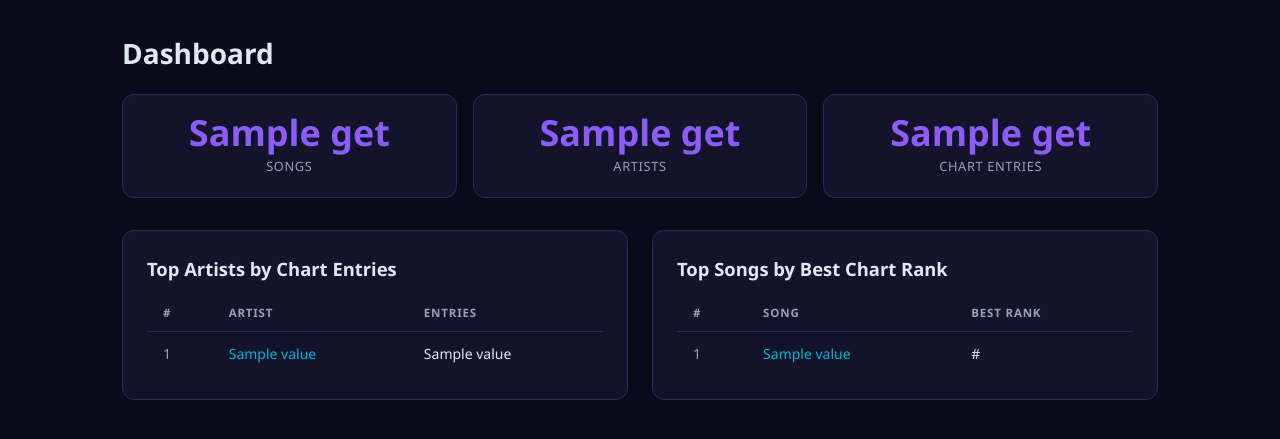
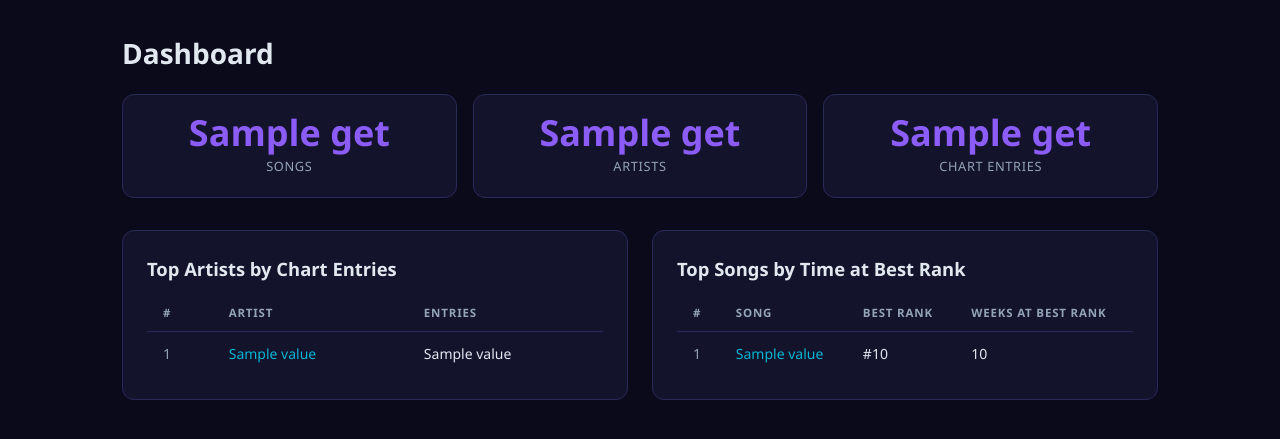
Before and after one commit to hujuc/Music-Trends-WS, a Django app: page / in a window 1280 px wide. Shown: the part 56-495 px from the top of the page. Run offline with Django 5.2, Linux system fonts and the light colour scheme; tables that the repository leaves empty hold one stand-in row (values such as "Sample post"); a database or web service that is not in the repository returns one stand-in record (values such as "Sample title"); data that the repository does not hold is empty.

Commit message:
Update dashboard to reflect 'Top Songs by Time at Best Rank' and include 'Weeks at Best Rank' in data retrieval

```diff
--- a/django/music_trends/music/templates/dashboard.html
+++ b/django/music_trends/music/templates/dashboard.html
@@ -55,7 +55,7 @@
 
   <div class="section">
     <div class="card">
-      <h2>Top Songs by Best Chart Rank</h2>
+      <h2>Top Songs by Time at Best Rank</h2>
       {% if top_songs %}
         <table>
           <thead>
@@ -63,6 +63,7 @@
               <th>#</th>
               <th>Song</th>
               <th>Best Rank</th>
+              <th>Weeks at Best Rank</th>
             </tr>
           </thead>
           <tbody>
@@ -71,6 +72,7 @@
               <td class="text-muted">{{ forloop.counter }}</td>
               <td><a href="{% url 'song_detail' %}?uri={{ song.uri }}">{{ song.name }}</a></td>
               <td>#{{ song.best_rank }}</td>
+              <td>{{ song.weeks_at_best_rank }}</td>
             </tr>
             {% endfor %}
           </tbody>
--- a/django/music_trends/music/views.py
+++ b/django/music_trends/music/views.py
@@ -90,20 +90,32 @@ def home(request):
         ]
 
         r = run_select("""
-            SELECT ?song ?songName ?popularity
-            WHERE {
-              ?song a type:Song ;
-                    pred:name ?songName ;
-                    pred:popularity ?popularity .
-            }
-            ORDER BY DESC(?popularity)
-            LIMIT 10
+                SELECT ?song ?songName ?bestRank (COUNT(?bestEntry) AS ?weeksAtBestRank)
+                WHERE {
+                    {
+                        SELECT ?song ?songName (MIN(?rank) AS ?bestRank)
+                        WHERE {
+                            ?entry a type:ChartEntry ;
+                                            pred:song ?song ;
+                                            pred:rank ?rank .
+                            ?song pred:name ?songName .
+                        }
+                        GROUP BY ?song ?songName
+                    }
+                    ?bestEntry a type:ChartEntry ;
+                                            pred:song ?song ;
+                                            pred:rank ?bestRank .
+                }
+                GROUP BY ?song ?songName ?bestRank
+                ORDER BY DESC(?weeksAtBestRank) ASC(?bestRank)
+                LIMIT 10
         """)
         ctx['top_songs'] = [
             {
                 'uri': _val(row, 'song'),
                 'name': _val(row, 'songName'),
-                'popularity': _safe_float(_val(row, 'popularity')),
+                'best_rank': _safe_int(_val(row, 'bestRank')),
+                                'weeks_at_best_rank': _safe_int(_val(row, 'weeksAtBestRank')),
             }
             for row in r
         ]
```
